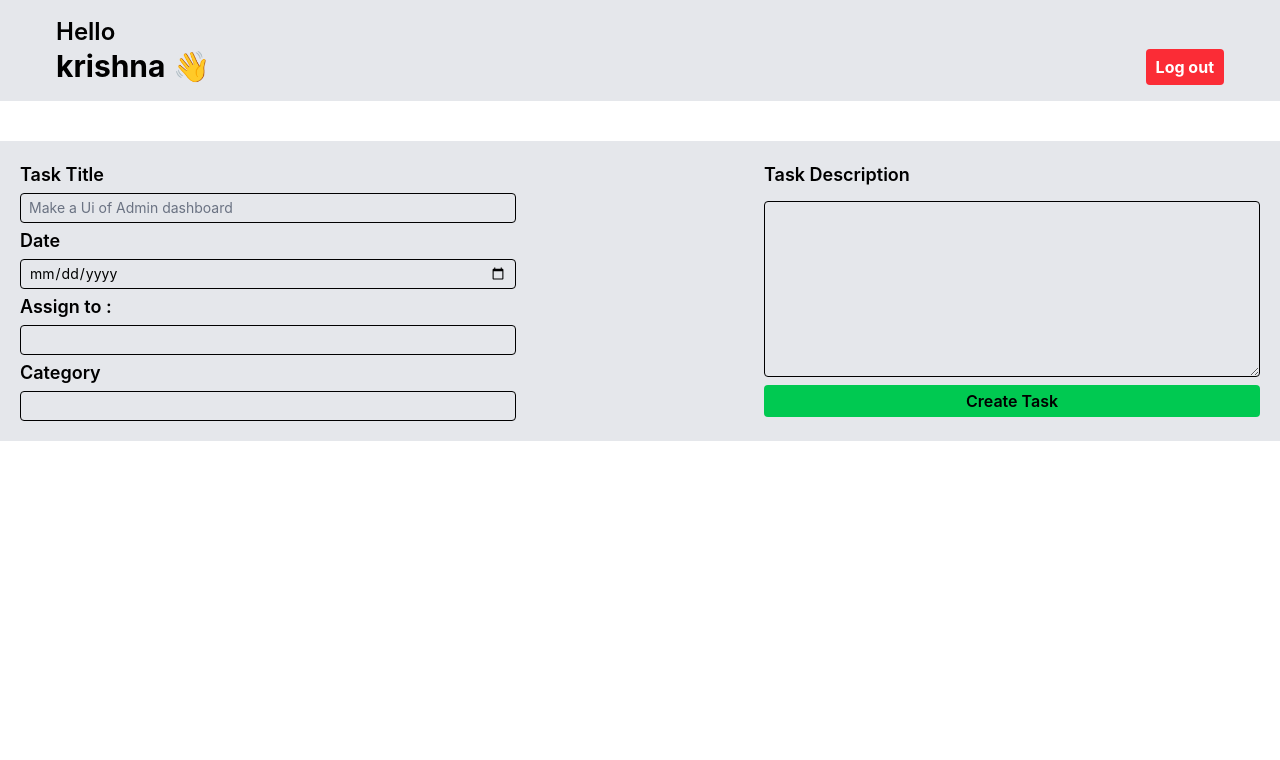
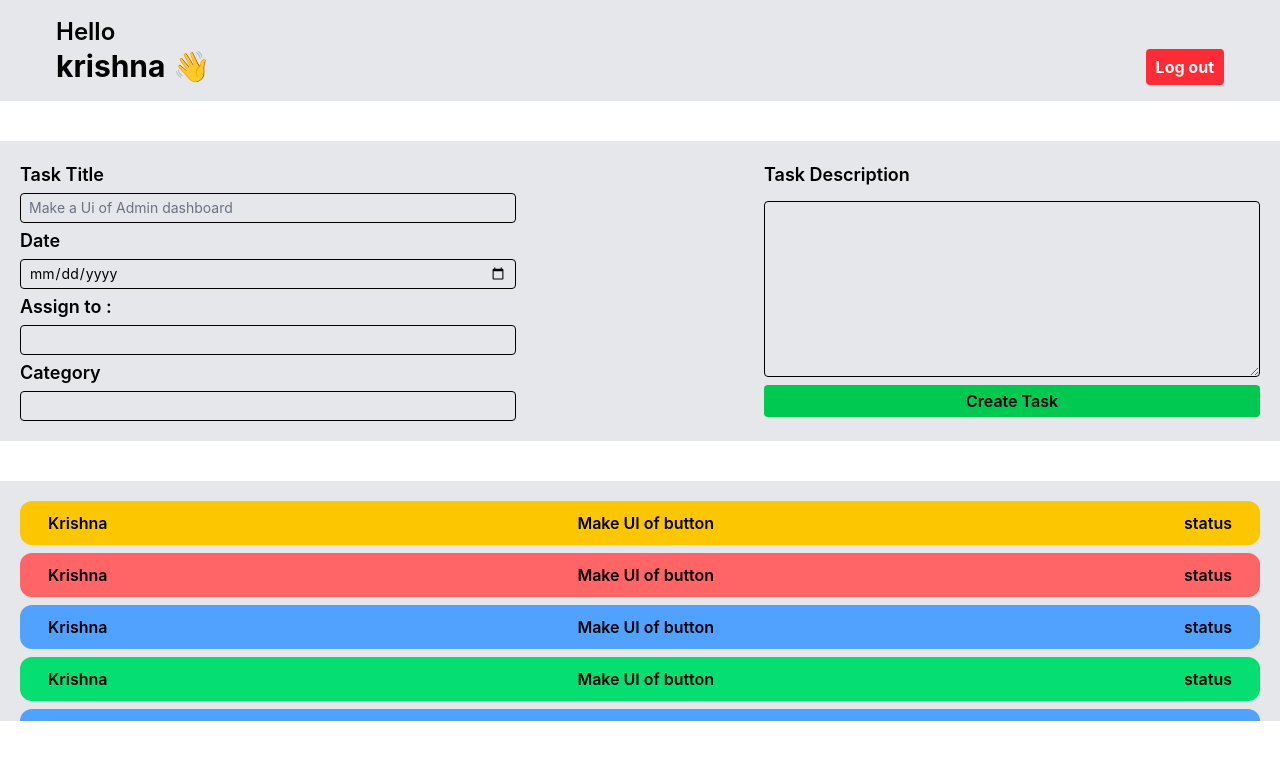
Before and after one commit to krishnakeshariya1/employee_mangment_system, a React (Vite) app in the folder Employee_mangment_system/: page / in a window 1280 px wide. Shown: the top 760 px of the page. Built offline with nearby package versions, Linux system fonts and the light colour scheme.

Commit message:
all Task list

```diff
--- a/Employee_mangment_system/src/Components/Dashboard/AdminDashboard.jsx
+++ b/Employee_mangment_system/src/Components/Dashboard/AdminDashboard.jsx
@@ -1,42 +1,13 @@
+import { AllTask } from "../other/AllTask"
+import { CreateTask } from "../other/CreateTask"
 import { Header } from "../other/Header"
 
 export const AdminDashboard = () => {
     return (
         <div className="h-screen w-full">
             < Header />
-
-            <div className="mt-10 rounded ">
-                <form className="bg-gray-200 flex flex-wrap w-full items-start justify-between p-5 ">
-                    <div className="text-black  w-1/2 flex flex-col gap-1">
-                        <div>
-                            <h3 className="font-semibold text-lg mb-1">Task Title</h3>
-                            < input type="text" placeholder="Make a Ui of Admin dashboard"
-                                className="text-sm  py-1 px-2 w-4/5 border rounded  placeholder:text-gray-500 outline-none" />
-                        </div>
-                        <div>
-                            <h3 className="font-semibold text-lg mb-1">Date</h3>
-                            < input type="date"
-                                className="text-sm  py-1 px-2 w-4/5 border rounded  placeholder:text-gray-500 outline-none" />
-                        </div>
-                        <div>
-                            <h3 className="font-semibold text-lg mb-1">Assign to :</h3>
-                            < input type="text"
-                                className="text-sm  py-1 px-2 w-4/5 border rounded  placeholder:text-gray-500 outline-none" />
-                        </div>
-                        <div>
-                            <h3 className="font-semibold text-lg mb-1">Category</h3>
-                            < input type="text"
-                                className="text-sm  py-1 px-2 w-4/5 border rounded  placeholder:text-gray-500 outline-none" />
-                        </div>
-                    </div>
-                    <div className="w-2/5 flex flex-col items-start gap-2">
-                        <h3 className="font-semibold text-lg mb-1">Task Description</h3>
-                        <textarea cols={25} rows={5} className="border rounded text-sm w-full h-44 bg-transparent "></textarea>
-                        <button className="bg-green-500 px-2 py-1 rounded font-semibold w-full hover:bg-green-600">Create Task</button>
-                    </div>
-                </form>
-            </div>
-
+            < CreateTask />
+            < AllTask />
         </div>
     )
 }
--- /dev/null
+++ b/Employee_mangment_system/src/Components/other/AllTask.jsx
@@ -0,0 +1,36 @@
+export const AllTask = () => {
+    return (
+        <div className="bg-gray-200 p-5 mt-10 overflow-auto h-60 flex flex-col gap-2 font-semibold" id="allTask">
+            <div className=" bg-yellow-400 px-7 py-2.5 flex justify-between rounded-xl">
+                <h2>Krishna</h2>
+                <h3>Make UI of button</h3>
+                <h5>status</h5>
+            </div>
+            <div className=" bg-red-400 px-7 py-2.5 flex justify-between rounded-xl">
+                <h2>Krishna</h2>
+                <h3>Make UI of button</h3>
+                <h5>status</h5>
+            </div>
+            <div className=" bg-blue-400 px-7 py-2.5 flex justify-between rounded-xl">
+                <h2>Krishna</h2>
+                <h3>Make UI of button</h3>
+                <h5>status</h5>
+            </div>
+            <div className=" bg-green-400 px-7 py-2.5 flex justify-between rounded-xl">
+                <h2>Krishna</h2>
+                <h3>Make UI of button</h3>
+                <h5>status</h5>
+            </div>
+             <div className=" bg-blue-400 px-7 py-2.5 flex justify-between rounded-xl">
+                <h2>Krishna</h2>
+                <h3>Make UI of button</h3>
+                <h5>status</h5>
+            </div>
+            <div className=" bg-green-400 px-7 py-2.5 flex justify-between rounded-xl">
+                <h2>Krishna</h2>
+                <h3>Make UI of button</h3>
+                <h5>status</h5>
+            </div>
+        </div>
+    )
+}
--- /dev/null
+++ b/Employee_mangment_system/src/Components/other/CreateTask.jsx
@@ -0,0 +1,35 @@
+export const CreateTask = () => {
+    return (
+         <div className="mt-10 rounded ">
+                <form className="bg-gray-200 flex flex-wrap w-full items-start justify-between p-5 ">
+                    <div className="text-black  w-1/2 flex flex-col gap-1">
+                        <div>
+                            <h3 className="font-semibold text-lg mb-1">Task Title</h3>
+                            < input type="text" placeholder="Make a Ui of Admin dashboard"
+                                className="text-sm  py-1 px-2 w-4/5 border rounded  placeholder:text-gray-500 outline-none" />
+                        </div>
+                        <div>
+                            <h3 className="font-semibold text-lg mb-1">Date</h3>
+                            < input type="date"
+                                className="text-sm  py-1 px-2 w-4/5 border rounded  placeholder:text-gray-500 outline-none" />
+                        </div>
+                        <div>
+                            <h3 className="font-semibold text-lg mb-1">Assign to :</h3>
+                            < input type="text"
+                                className="text-sm  py-1 px-2 w-4/5 border rounded  placeholder:text-gray-500 outline-none" />
+                        </div>
+                        <div>
+                            <h3 className="font-semibold text-lg mb-1">Category</h3>
+                            < input type="text"
+                                className="text-sm  py-1 px-2 w-4/5 border rounded  placeholder:text-gray-500 outline-none" />
+                        </div>
+                    </div>
+                    <div className="w-2/5 flex flex-col items-start gap-2">
+                        <h3 className="font-semibold text-lg mb-1">Task Description</h3>
+                        <textarea cols={25} rows={5} className="border rounded text-sm w-full h-44 bg-transparent "></textarea>
+                        <button className="bg-green-500 px-2 py-1 rounded font-semibold w-full hover:bg-green-600">Create Task</button>
+                    </div>
+                </form>
+            </div>
+    )
+}
--- a/Employee_mangment_system/src/index.css
+++ b/Employee_mangment_system/src/index.css
@@ -3,3 +3,6 @@
 #taskList::-webkit-scrollbar{
     display: none;
 }
+#allTask::-webkit-scrollbar{
+    display: none;
+}
```
